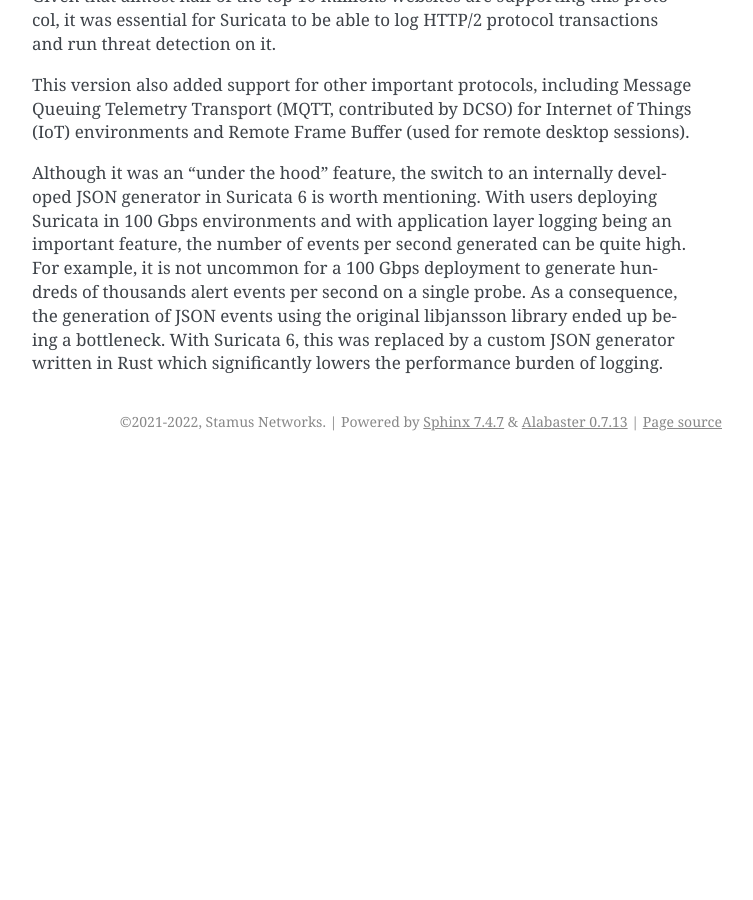
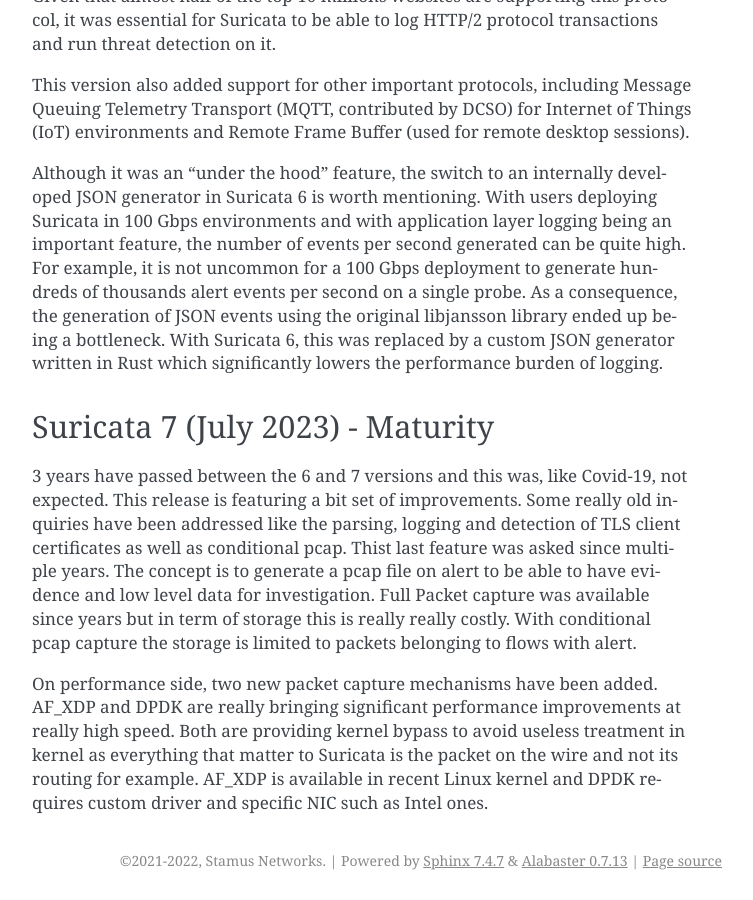
Before and after one commit to StamusNetworks/suricata-4-analysts, a Sphinx documentation site: the page built from source/12years.rst, in a window 1280 px wide and 900 px high, scrolled down 5995 px. Shown: the whole window, without its empty margins (388-1141 px from the left). Built offline with Sphinx 7.4.7, drawn with Linux system fonts in a browser that asks for light colours; before the commit the page ends 6456 px from its top, so only the background shows below that; some of the changed text lies outside the part shown.

Commit message:
12 years: add information about Suricata 7

```diff
--- a/source/12years.rst
+++ b/source/12years.rst
@@ -118,3 +118,17 @@
 This version also added support for other important protocols, including Message Queuing Telemetry Transport (MQTT, contributed by DCSO) for Internet of Things (IoT) environments and Remote Frame Buffer (used for remote desktop sessions).
 
 Although it was an “under the hood” feature, the switch to an internally developed JSON generator in Suricata 6 is worth mentioning. With users deploying Suricata in 100 Gbps environments and with application layer logging being an important feature, the number of events per second generated can be quite high. For example, it is not uncommon for a 100 Gbps deployment to generate hundreds of thousands alert events per second on a single probe. As a consequence, the generation of JSON events using the original libjansson library ended up being a bottleneck. With Suricata 6, this was replaced by a custom JSON generator written in Rust which significantly lowers the performance burden of logging.
+
+
+Suricata 7 (July 2023)  - Maturity
+~~~~~~~~~~~~~~~~~~~~~~~~~~~~~~~~~~
+
+3 years have passed between the 6 and 7 versions and this was, like Covid-19, not expected. This release is featuring a bit set of improvements.
+Some really old inquiries have been addressed like the parsing, logging and detection of TLS client certificates as well as conditional pcap.
+Thist last feature was asked since multiple years. The concept is to generate a pcap file on alert to be able to have evidence and low level data
+for investigation. Full Packet capture was available since years but in term of storage this is really really costly. With conditional pcap
+capture the storage is limited to packets belonging to flows with alert.
+
+On performance side, two new packet capture mechanisms have been added. AF_XDP and DPDK are really bringing significant performance improvements at
+really high speed. Both are providing kernel bypass to avoid useless treatment in kernel as everything that matter to Suricata is the packet on the wire
+and not its routing for example. AF_XDP is available in recent Linux kernel and DPDK requires custom driver and specific NIC such as Intel ones.
```
Also changed, not shown: other parts of source/12years.rst (+1 -1 lines).
